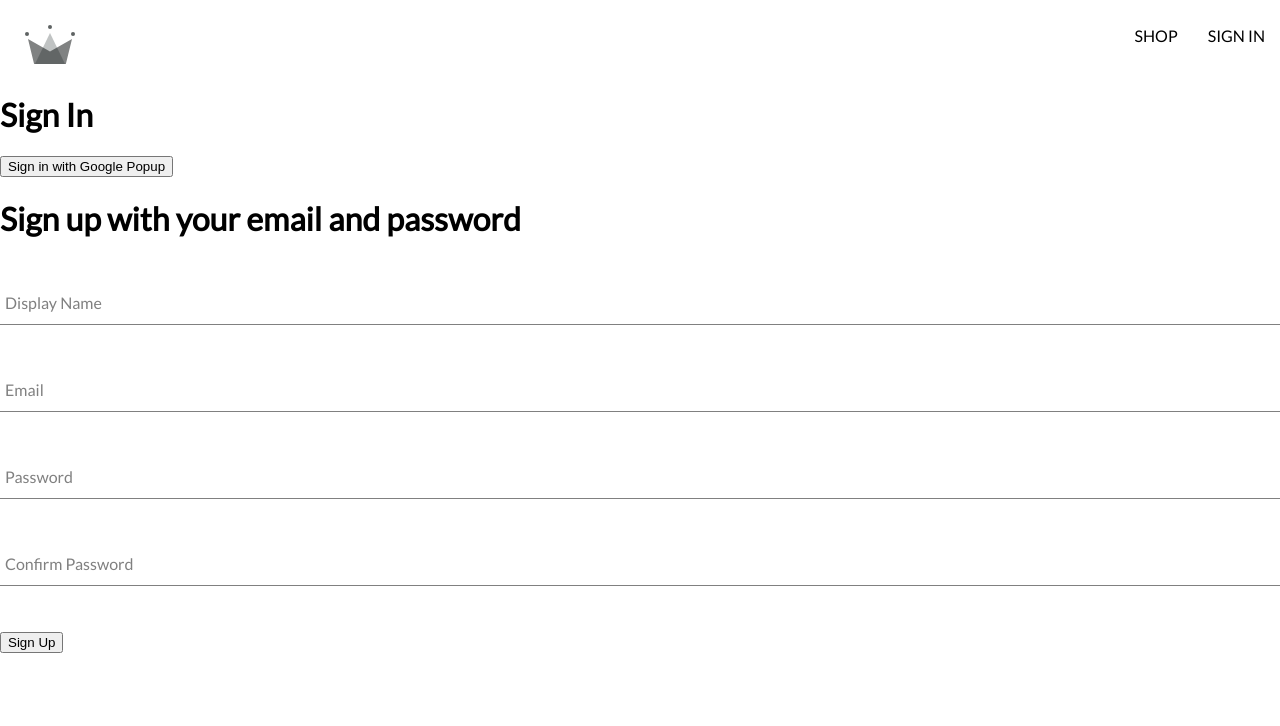
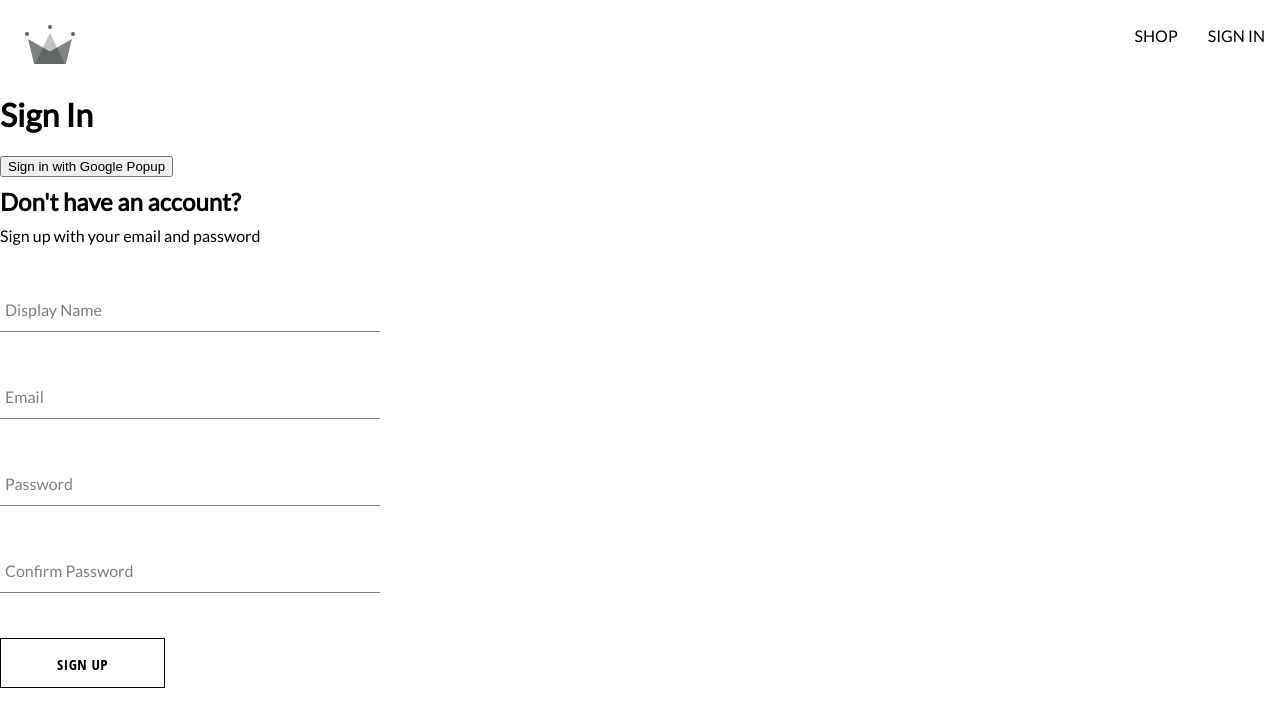
Before and after one commit to blitzmartin/lollipop-clothing, a React (Create React App) app: page /sign-in in a window 1280 px wide. Shown: the top 726 px of the page. Built offline with nearby package versions, Linux system fonts and the light colour scheme; the HTML template or start-up script is replaced by a standard one.

Commit message:
button component

```diff
--- /dev/null
+++ b/src/components/button/Button.js
@@ -0,0 +1,17 @@
+import './button.styles.scss'
+
+const BUTTON_TYPES_CLASSES = {
+  google: "google-sign-in",
+  inverted: "inverted",
+};
+
+export default function Button({ children, buttonType, ...otherProps }) {
+  return (
+    <button
+      className={`button-container ${BUTTON_TYPES_CLASSES[buttonType]}`}
+      {...otherProps}
+    >
+      {children}
+    </button>
+  );
+}
--- /dev/null
+++ b/src/components/button/button.styles.scss
@@ -0,0 +1,46 @@
+.button-container {
+  min-width: 165px;
+  width: auto;
+  height: 50px;
+  letter-spacing: 0.5px;
+  line-height: 50px;
+  padding: 0 35px 0 35px;
+  font-size: 15px;
+  background-color: black;
+  color: white;
+  text-transform: uppercase;
+  font-family: 'Open Sans Condensed';
+  font-weight: bolder;
+  border: none;
+  cursor: pointer;
+  display: flex;
+  justify-content: center;
+
+  &:hover {
+    background-color: white;
+    color: black;
+    border: 1px solid black;
+  }
+
+  &.google-sign-in {
+    background-color: #4285f4;
+    color: white;
+
+    &:hover {
+      background-color: #357ae8;
+      border: none;
+    }
+  }
+
+  &.inverted {
+    background-color: white;
+    color: black;
+    border: 1px solid black;
+
+    &:hover {
+      background-color: black;
+      color: white;
+      border: none;
+    }
+  }
+}
--- a/src/components/sign-up-form/SignUpForm.js
+++ b/src/components/sign-up-form/SignUpForm.js
@@ -4,6 +4,8 @@
   createUserDocumentFromAuth,
 } from "../../utils/firebase/firebase.utils";
 import FormInput from "../form-input/FormInput";
+import './sign-up-form.styles.scss'
+import Button from "../button/Button";
 
 const defaultFormFields = {
   displayName: "",
@@ -48,8 +50,9 @@
   };
 
   return (
-    <div>
-      <h1>Sign up with your email and password</h1>
+    <div className="sign-up-container">
+      <h2>Don't have an account?</h2>
+      <span>Sign up with your email and password</span>
       <form onSubmit={handleSubmit}>
         <FormInput
           label="Display Name"
@@ -84,7 +87,7 @@
           value={confirmPassword}
         />
 
-        <button type="submit">Sign Up</button>
+        <Button buttonType='inverted' type="submit">Sign Up</Button>
       </form>
     </div>
   );
--- /dev/null
+++ b/src/components/sign-up-form/sign-up-form.styles.scss
@@ -0,0 +1,9 @@
+.sign-up-container {
+    display: flex;
+    flex-direction: column;
+    width: 380px;
+
+    h2 {
+        margin: 10px 0;
+    }
+}
```
